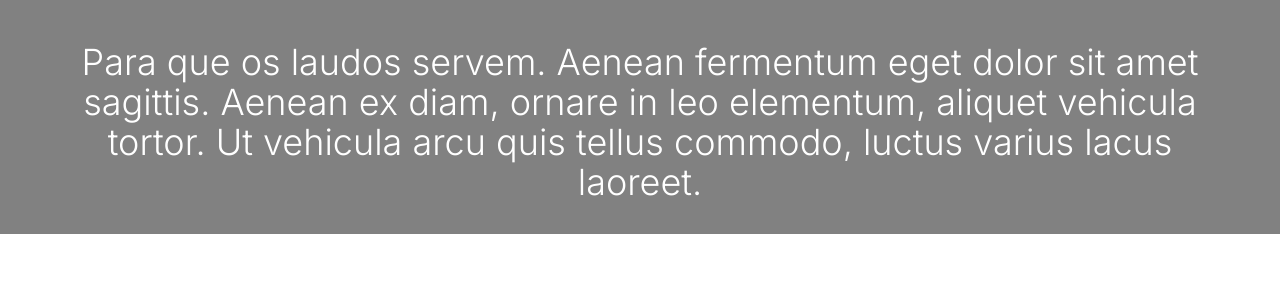
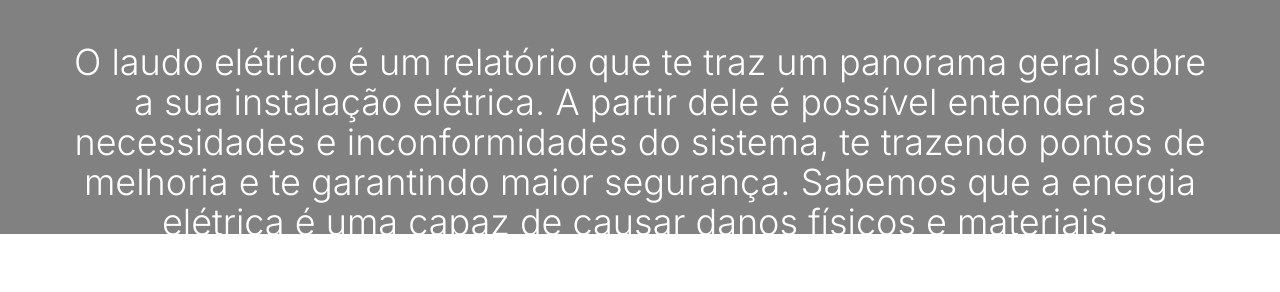
Before and after one commit to JellyFishDevelopment/jm-eletrica, a React (Vite) app: page /laudos in a window 1280 px wide. Shown: the part 278-570 px from the top of the page. Built offline with nearby package versions, Linux system fonts and the light colour scheme.

Commit message:
conteúdo das páginas

```diff
--- a/src/pages/Consultoria.tsx
+++ b/src/pages/Consultoria.tsx
@@ -20,38 +20,27 @@ export default function Laudos() {
       <div className="p-8 sm:p-16 h-96 text-white bg-[#818181]">
         <h1 className="text-center font-bold text-5xl sm:text-8xl">Consultoria</h1>
         <p className="font-light text-center text-xl sm:text-4xl mt-8">
-          Para que os laudos servem. Aenean fermentum eget dolor sit amet
-          sagittis. Aenean ex diam, ornare in leo elementum, aliquet vehicula
-          tortor. Ut vehicula arcu quis tellus commodo, luctus varius lacus
-          laoreet.{' '}
+          A consultoria elétrica tem como enfoque direcionar forma de economizar energia e dinheiro, sendo assim, essa consultoria tem como função encontrar as necessidades de cada empreendimento e auxiliá-lo a encontrar formas de economizar energia.{' '}
         </p>
       </div>
       {/* Laudos */}
       <div className="grid grid-cols-1 sm:grid-cols-2 gap-4 my-32">
         <div className="bg-[#969696] mx-auto text-white p-8  w-3/4 sm:w-3/4 rounded-xl">
-          <h3 className="font-bold text-center text-4xl">SPDA</h3>
+          <h3 className="font-bold text-center text-4xl">Consultor em análise de qualidade de energia</h3>
           <p className="font-light text-xl my-4">
-            O laudo do sistema de proteção contra descargas atmosféricas (SPDA) tem por finalidade atestar as condições técnicas do sistema projetado como: malha de aterramento, descidas, captores e etc. Como sua função básica é direcionar a descargas atmosféricas para terra de uma forma segura, conseguimos dessa forma minimizar e até eliminar riscos de danos as pessoas, empreendimentos e indústrias.
+            Tem por finalidade atestar se as instalações industriais estão em boas condições. A qualidade da energia é um ponto crítico nas instalações industriais, sendo uma área pouco explorada podendo comprometer o bom funcionamento dos equipamentos elétricos e eletrônicos. Com um estudo bem elaborado podemos atuar diretamente no ciclo de vida dos equipamentos melhorando sua eficiência e confiabilidade.
           </p>
         </div>
         <div className="bg-[#969696] mx-auto text-white p-8 w-3/4 sm:w-3/4 rounded-xl">
-          <h3 className="font-bold text-center text-4xl">NR10</h3>
+          <h3 className="font-bold text-center text-4xl">Consultor de PIE</h3>
           <p className="font-light text-xl my-4">
-          A segurança em instalações elétricas deve ser bem compreendida e assimilada pelos profissionais que trabalham com energia elétrica. A finalidade do laudo é evidenciar as medidas de controle e sistemas preventivos adotados nas empresas, de forma a garantir a saúde e a segurança dos trabalhadores que, indireta ou diretamente, interajam com as instalações elétricas. Com isso, há a redução de problemas como curtos-circuitos, acidentes de origem elétrica, incêndios, explosões, entre outros.
+            A consultoria em PIE consiste em elaborar ou levantar os documentos pertinentes as instalações elétricas, mostrando a necessidade de um sistema organizado de forma a conter os documentos que compõe o Laudo da NR10. O PIE deve ser organizado e mantido atualizado pelo empregador ou pessoa formalmente designada pela empresa, devendo permanecer à disposição dos trabalhadores envolvidos em serviços com eletricidade.
           </p>
         </div>
         <div className="bg-[#969696] mx-auto text-white p-8 w-3/4 sm:w-3/4 rounded-xl">
-          <h3 className="font-bold text-center text-4xl">Termografia</h3>
+          <h3 className="font-bold text-center text-4xl">Consultor para Credito de ICMS</h3>
           <p className="font-light text-xl my-4">
-            É uma técnica de inspeção não destrutiva, utilizada para avaliação preventiva de componentes e instalações elétricas. Utilizado para medir a temperatura de determinados pontos através da radiação infravermelha, ou seja, o laudo termográfico detecta e informa as altas temperaturas nos mais variados componentes elétricos e eletrônicos tais como: painéis, transformadores, motores entre outros, e assim evita as panes e princípios de incêndios.
-          </p>
-        </div>
-        <div className="bg-[#969696] mx-auto text-white p-8 w-3/4 sm:w-3/4 rounded-xl">
-          <h3 className="font-bold text-center text-4xl">
-            Qualidade de energia
-          </h3>
-          <p className="font-light text-xl my-4">
-            Tem por finalidade atestar se as instalações industriais estão em boas condições. A qualidade da energia é um ponto crítico nas instalações industriais, sendo uma área pouco explorada podendo comprometer o bom funcionamento dos equipamentos elétricos e eletrônicos. Com um estudo bem elaborado podemos atuar diretamente no ciclo de vida dos equipamentos melhorando sua eficiência e confiabilidade.
+            A consultoria para crédito de ICMS, consiste em estudo técnico realizado por um Engenheiro eletricista, que irá quantificar a energia utilizada no processo de industrialização.
           </p>
         </div>
       </div>
--- a/src/pages/Laudos.tsx
+++ b/src/pages/Laudos.tsx
@@ -20,10 +20,7 @@ export default function Laudos() {
       <div className="p-8 sm:p-16 h-96 text-white bg-[#818181]">
         <h1 className="text-center font-bold text-5xl sm:text-8xl">Laudos</h1>
         <p className="font-light text-center text-xl sm:text-4xl mt-8">
-          Para que os laudos servem. Aenean fermentum eget dolor sit amet
-          sagittis. Aenean ex diam, ornare in leo elementum, aliquet vehicula
-          tortor. Ut vehicula arcu quis tellus commodo, luctus varius lacus
-          laoreet.{' '}
+          O laudo elétrico é um relatório que te traz um panorama geral sobre a sua instalação elétrica. A partir dele é possível entender as necessidades e inconformidades do sistema, te trazendo pontos de melhoria e te garantindo maior segurança. Sabemos que a energia elétrica é uma capaz de causar danos físicos e materiais.{' '}
         </p>
       </div>
       {/* Laudos */}
--- a/src/pages/ProjetosEletricos.tsx
+++ b/src/pages/ProjetosEletricos.tsx
@@ -20,38 +20,35 @@ export default function Laudos() {
       <div className="p-8 sm:p-16 h-96 text-white bg-[#818181]">
         <h1 className="text-center font-bold text-5xl sm:text-8xl">Projetos Elétricos</h1>
         <p className="font-light text-center text-xl sm:text-4xl mt-8">
-          Para que os laudos servem. Aenean fermentum eget dolor sit amet
-          sagittis. Aenean ex diam, ornare in leo elementum, aliquet vehicula
-          tortor. Ut vehicula arcu quis tellus commodo, luctus varius lacus
-          laoreet.{' '}
+          O projeto elétrico é o conjunto de todas as informações necessárias para realizar o trabalho: cálculos, desenhos, gráficos, materiais e tudo mais que se refere a uma instalação ou equipamento elétrico baseado em normas técnicas.{' '}
         </p>
       </div>
       {/* Laudos */}
       <div className="grid grid-cols-1 sm:grid-cols-2 gap-4 my-32">
         <div className="bg-[#969696] mx-auto text-white p-8  w-3/4 sm:w-3/4 rounded-xl">
-          <h3 className="font-bold text-center text-4xl">SPDA</h3>
+          <h3 className="font-bold text-center text-4xl">Projetos Residenciais, Comerciais e Industriais</h3>
           <p className="font-light text-xl my-4">
-            O laudo do sistema de proteção contra descargas atmosféricas (SPDA) tem por finalidade atestar as condições técnicas do sistema projetado como: malha de aterramento, descidas, captores e etc. Como sua função básica é direcionar a descargas atmosféricas para terra de uma forma segura, conseguimos dessa forma minimizar e até eliminar riscos de danos as pessoas, empreendimentos e indústrias.
+            Projetos Residenciais, Comerciais e Industriais.
           </p>
         </div>
         <div className="bg-[#969696] mx-auto text-white p-8 w-3/4 sm:w-3/4 rounded-xl">
-          <h3 className="font-bold text-center text-4xl">NR10</h3>
+          <h3 className="font-bold text-center text-4xl">Projetos de Medição Agrupada (PMUC)</h3>
           <p className="font-light text-xl my-4">
-          A segurança em instalações elétricas deve ser bem compreendida e assimilada pelos profissionais que trabalham com energia elétrica. A finalidade do laudo é evidenciar as medidas de controle e sistemas preventivos adotados nas empresas, de forma a garantir a saúde e a segurança dos trabalhadores que, indireta ou diretamente, interajam com as instalações elétricas. Com isso, há a redução de problemas como curtos-circuitos, acidentes de origem elétrica, incêndios, explosões, entre outros.
+          Projetos de Medição Agrupada (PMUC).
           </p>
         </div>
         <div className="bg-[#969696] mx-auto text-white p-8 w-3/4 sm:w-3/4 rounded-xl">
-          <h3 className="font-bold text-center text-4xl">Termografia</h3>
+          <h3 className="font-bold text-center text-4xl">Projetos de Subestação BT/MT</h3>
           <p className="font-light text-xl my-4">
-            É uma técnica de inspeção não destrutiva, utilizada para avaliação preventiva de componentes e instalações elétricas. Utilizado para medir a temperatura de determinados pontos através da radiação infravermelha, ou seja, o laudo termográfico detecta e informa as altas temperaturas nos mais variados componentes elétricos e eletrônicos tais como: painéis, transformadores, motores entre outros, e assim evita as panes e princípios de incêndios.
+            Projetos de Subestação BT/MT.
           </p>
         </div>
         <div className="bg-[#969696] mx-auto text-white p-8 w-3/4 sm:w-3/4 rounded-xl">
           <h3 className="font-bold text-center text-4xl">
-            Qualidade de energia
+            Projetos de Geração Fotovoltaico
           </h3>
           <p className="font-light text-xl my-4">
-            Tem por finalidade atestar se as instalações industriais estão em boas condições. A qualidade da energia é um ponto crítico nas instalações industriais, sendo uma área pouco explorada podendo comprometer o bom funcionamento dos equipamentos elétricos e eletrônicos. Com um estudo bem elaborado podemos atuar diretamente no ciclo de vida dos equipamentos melhorando sua eficiência e confiabilidade.
+            Projetos de Geração Fotovoltaico.
           </p>
         </div>
       </div>
```
